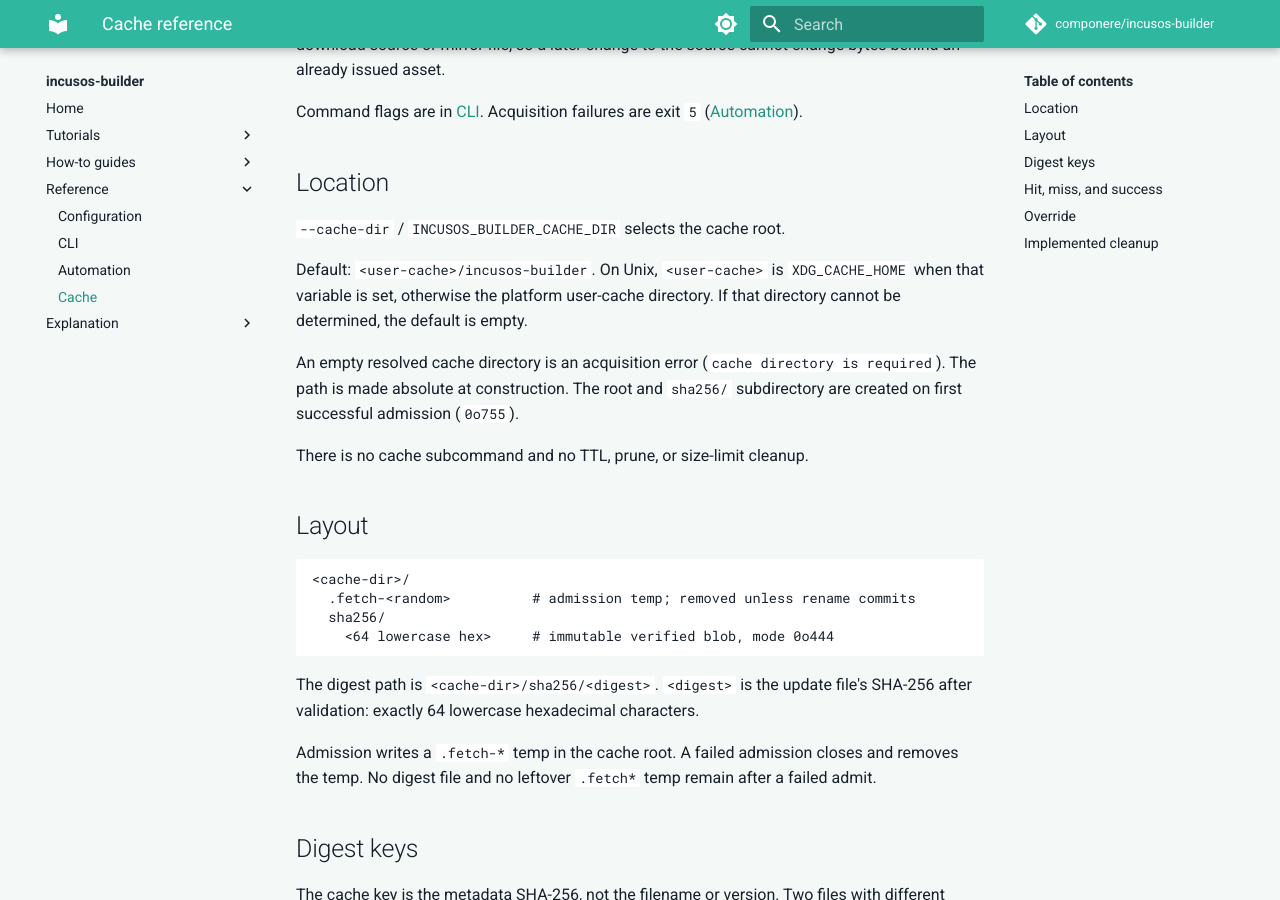
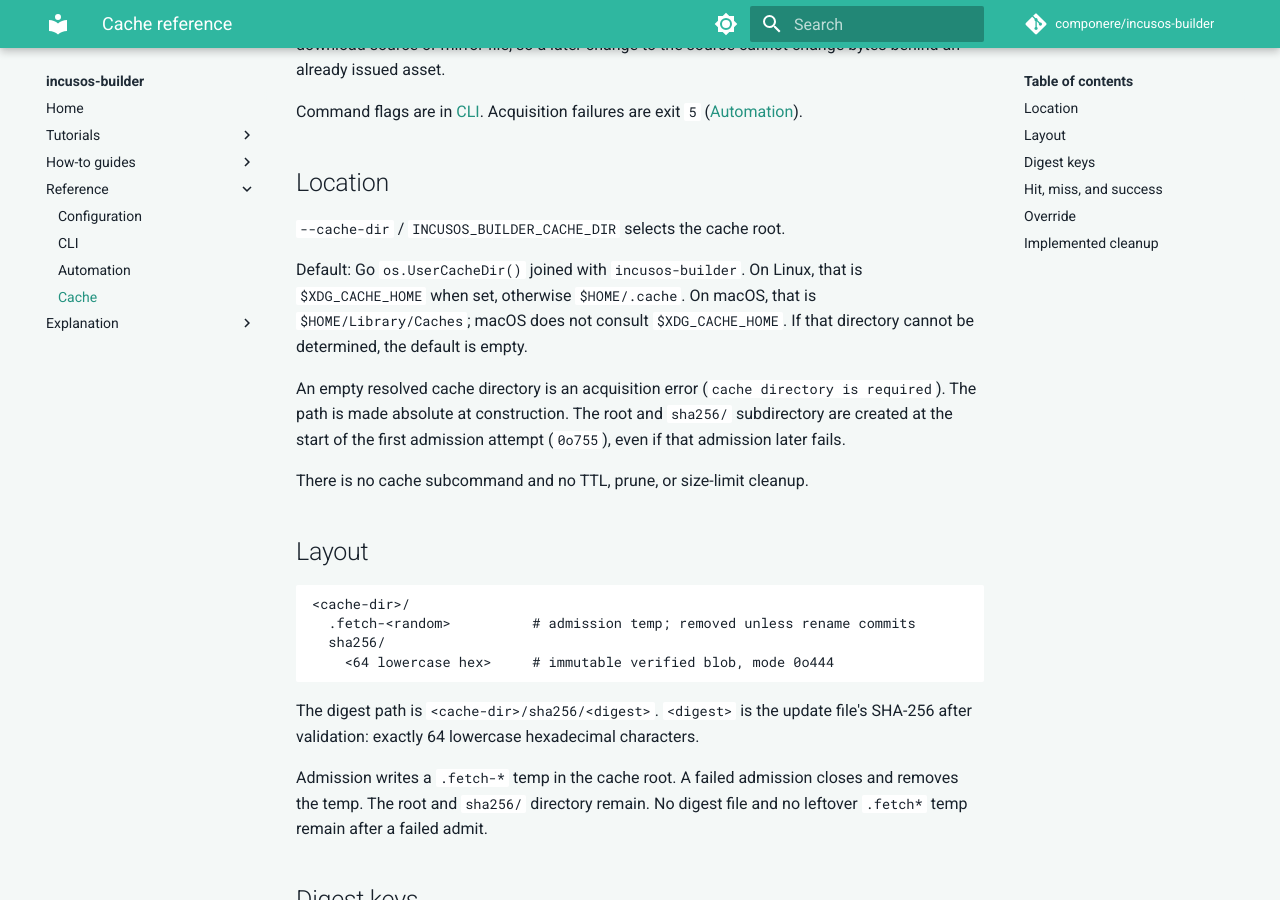
Before and after one commit to componere/incusos-builder, an MkDocs documentation site: the page built from docs/docs/reference/cache.md, in a window 1280 px wide and 900 px high, scrolled down 199 px. Built offline with MkDocs 1.6.1 and Material for MkDocs 9.7.7, drawn with Linux system fonts in a browser that asks for light colours; comment, search, counter and statistics services are not loaded.

```diff
--- a/docs/docs/reference/cache.md
+++ b/docs/docs/reference/cache.md
@@ -18,15 +18,17 @@ Command flags are in [CLI](cli.md). Acquisition failures are exit `5`
 
 `--cache-dir` / `INCUSOS_BUILDER_CACHE_DIR` selects the cache root.
 
-Default: `<user-cache>/incusos-builder`. On Unix, `<user-cache>` is
-`XDG_CACHE_HOME` when that variable is set, otherwise the platform
-user-cache directory. If that directory cannot be determined, the
+Default: Go `os.UserCacheDir()` joined with `incusos-builder`. On
+Linux, that is `$XDG_CACHE_HOME` when set, otherwise `$HOME/.cache`.
+On macOS, that is `$HOME/Library/Caches`; macOS does not consult
+`$XDG_CACHE_HOME`. If that directory cannot be determined, the
 default is empty.
 
 An empty resolved cache directory is an acquisition error
 (`cache directory is required`). The path is made absolute at
-construction. The root and `sha256/` subdirectory are created on first
-successful admission (`0o755`).
+construction. The root and `sha256/` subdirectory are created at the
+start of the first admission attempt (`0o755`), even if that
+admission later fails.
 
 There is no cache subcommand and no TTL, prune, or size-limit cleanup.
 
@@ -44,8 +46,9 @@ the update file's SHA-256 after validation: exactly 64 lowercase
 hexadecimal characters.
 
 Admission writes a `.fetch-*` temp in the cache root. A failed
-admission closes and removes the temp. No digest file and no leftover
-`.fetch*` temp remain after a failed admit.
+admission closes and removes the temp. The root and `sha256/`
+directory remain. No digest file and no leftover `.fetch*` temp
+remain after a failed admit.
 
 ## Digest keys
 
```
Also changed, not shown: docs/docs/how-to/build-offline-media.md (+4 -4 lines), docs/docs/how-to/run-in-ci.md (+5 -5 lines), docs/docs/how-to/use-local-mirror.md (+4 -4 lines), README.md, 1 other file.
